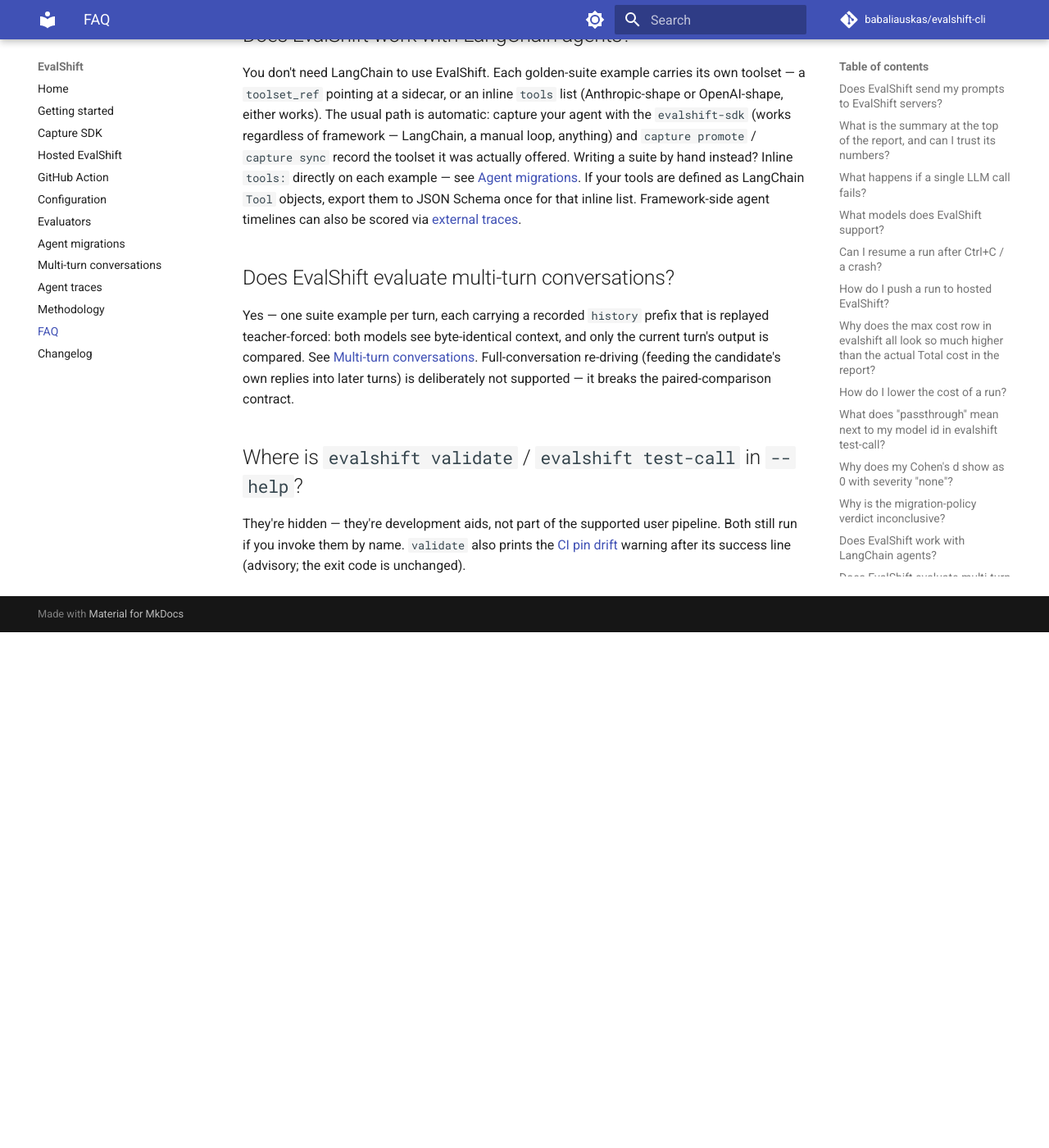
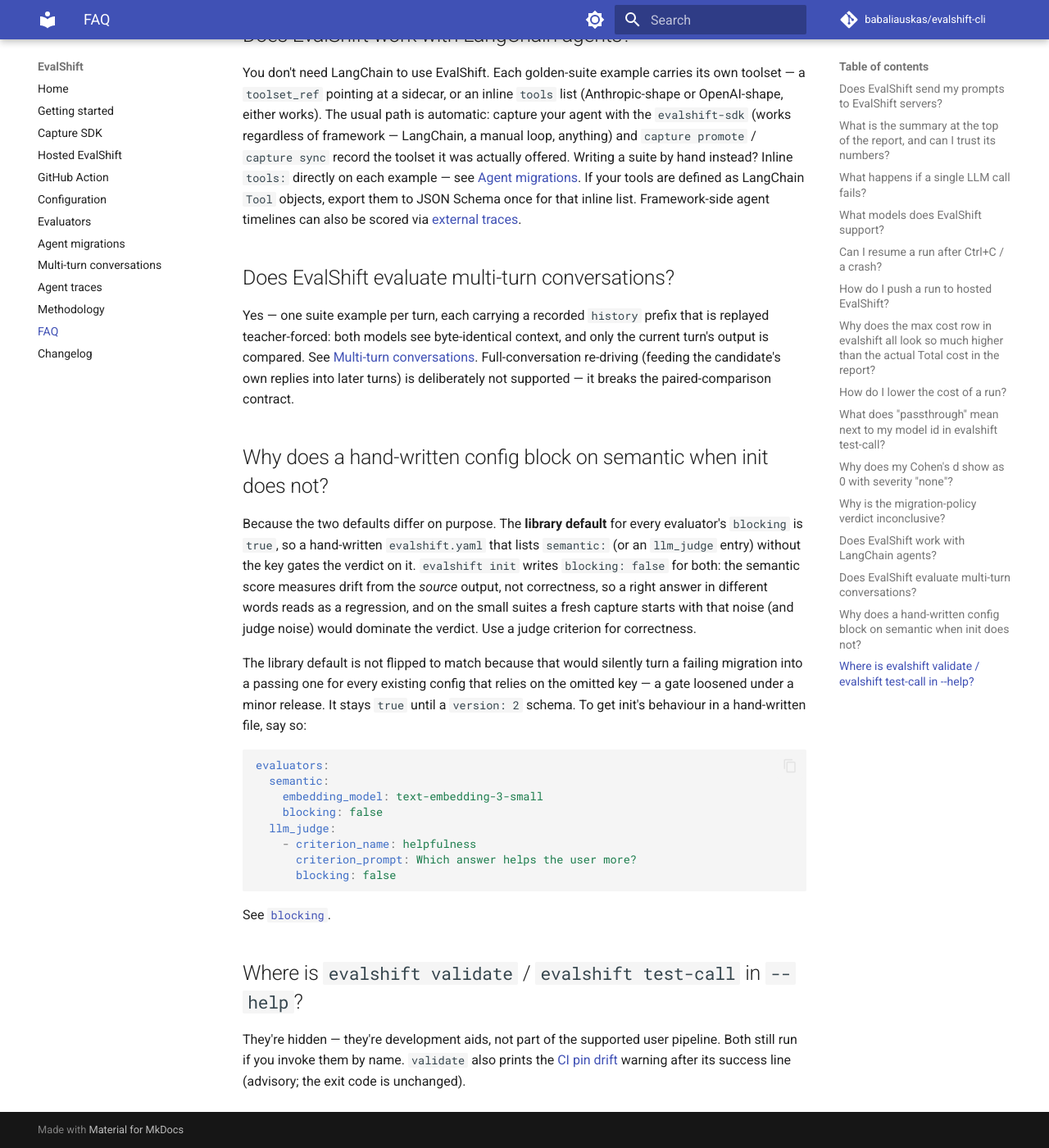
Before and after one commit to babaliauskas/evalshift-cli, an MkDocs documentation site: the page built from docs/faq.md, in a window 1280 px wide and 1400 px high, scrolled down 3567 px. Shown: the whole window at 82% size. Built offline with MkDocs 1.6.1 and Material for MkDocs 9.7.7, drawn with Linux system fonts in a browser that asks for light colours; comment, search, counter and statistics services are not loaded; before the commit the page ends 4338 px from its top, so only the background shows below that.

Commit message:
docs(config): record why semantic/llm_judge block by default while init makes them advisory
Task 7.3 decision: `SemanticEvaluatorConfig.blocking` (and LLMJudgeConfig's)
stays `True` under `version: 1`. Flipping it would silently turn a gating
evaluator advisory for every hand-written config that omits the key, so a
migration that failed yesterday would pass today with no config change — a
loosened gate under a minor bump is worse than the init/library asymmetry.
Revisit under a `version: 2` schema.

- Docstrings on both `blocking` fields state the init default and the reason.
- docs/configuration.md: the asymmetry under `blocking`, one-line pointers in
  the semantic and llm_judge sections.
- docs/faq.md: "Why does a hand-written config block on semantic when init
  does not?" (closes Task 1.2 step 3).

No behaviour change, no CHANGELOG entry.

Co-Authored-By: Claude Fable 5.1 <noreply@anthropic.com>
Claude-Session: https://claude.ai/code/session_014dB797jsqzukksfEHZ59jK

````diff
--- a/docs/configuration.md
+++ b/docs/configuration.md
@@ -344,6 +344,16 @@ noise would otherwise dominate the verdict. Flip them to `blocking: true`
 once your suite is large enough that you trust their calls. Deterministic
 evaluators (structural, tool-call) default to blocking.
 
+Note the asymmetry: the **library default** for every evaluator, `semantic`
+and `llm_judge` included, is `blocking: true`, so a hand-written config
+that omits the key gates on them while an `init`-generated one does not.
+That is deliberate — flipping the library default would silently turn a
+failing migration into a passing one for every existing config that relies
+on the omitted key, and a gate loosened under a minor release is worse than
+the asymmetry. It stays until a `version: 2` schema. Write `blocking: false`
+explicitly when you want init's behaviour in a hand-written file (see the
+[FAQ](faq.md#why-does-a-hand-written-config-block-on-semantic-when-init-does-not)).
+
 ### `evaluators.structural`
 
 A list. Each entry has a `type` and the fields that type needs.
@@ -369,6 +379,8 @@ A single object (not a list).
 The semantic evaluator scores the **target's similarity to the source**:
 target_score = cosine(source, target), source_score = 1.0. A
 negative `delta` means the target drifted from the source's meaning.
+`blocking` defaults to `true` in the library but `init` writes `false` —
+see [`blocking`](#blocking-every-evaluator) for why.
 
 ### `evaluators.tool_selection`
 
@@ -544,7 +556,8 @@ The judge sees both outputs (with random A/B order to defang positional
 bias) and produces strict-JSON `{"winner": "A"|"B"|"tie", "reason":
 "..."}`. Target wins → `(0.0, 1.0)`; tie → `(0.5, 0.5)`; source wins →
 `(1.0, 0.0)`. Malformed responses degrade to `(0.5, 0.5)` with the
-error preserved.
+error preserved. `blocking` defaults to `true` in the library but `init`
+writes `false` — see [`blocking`](#blocking-every-evaluator) for why.
 
 ## `slices`
 
--- a/docs/faq.md
+++ b/docs/faq.md
@@ -169,6 +169,36 @@ context, and only the current turn's output is compared. See
 re-driving (feeding the candidate's own replies into later turns) is
 deliberately not supported — it breaks the paired-comparison contract.
 
+## Why does a hand-written config block on semantic when init does not?
+
+Because the two defaults differ on purpose. The **library default** for
+every evaluator's `blocking` is `true`, so a hand-written `evalshift.yaml`
+that lists `semantic:` (or an `llm_judge` entry) without the key gates the
+verdict on it. `evalshift init` writes `blocking: false` for both: the
+semantic score measures drift from the *source* output, not correctness,
+so a right answer in different words reads as a regression, and on the
+small suites a fresh capture starts with that noise (and judge noise)
+would dominate the verdict. Use a judge criterion for correctness.
+
+The library default is not flipped to match because that would silently
+turn a failing migration into a passing one for every existing config that
+relies on the omitted key — a gate loosened under a minor release. It
+stays `true` until a `version: 2` schema. To get init's behaviour in a
+hand-written file, say so:
+
+```yaml
+evaluators:
+  semantic:
+    embedding_model: text-embedding-3-small
+    blocking: false
+  llm_judge:
+    - criterion_name: helpfulness
+      criterion_prompt: Which answer helps the user more?
+      blocking: false
+```
+
+See [`blocking`](configuration.md#blocking-every-evaluator).
+
 ## Where is `evalshift validate` / `evalshift test-call` in `--help`?
 
 They're hidden — they're development aids, not part of the supported
````
Also changed, not shown: 1 other file.
